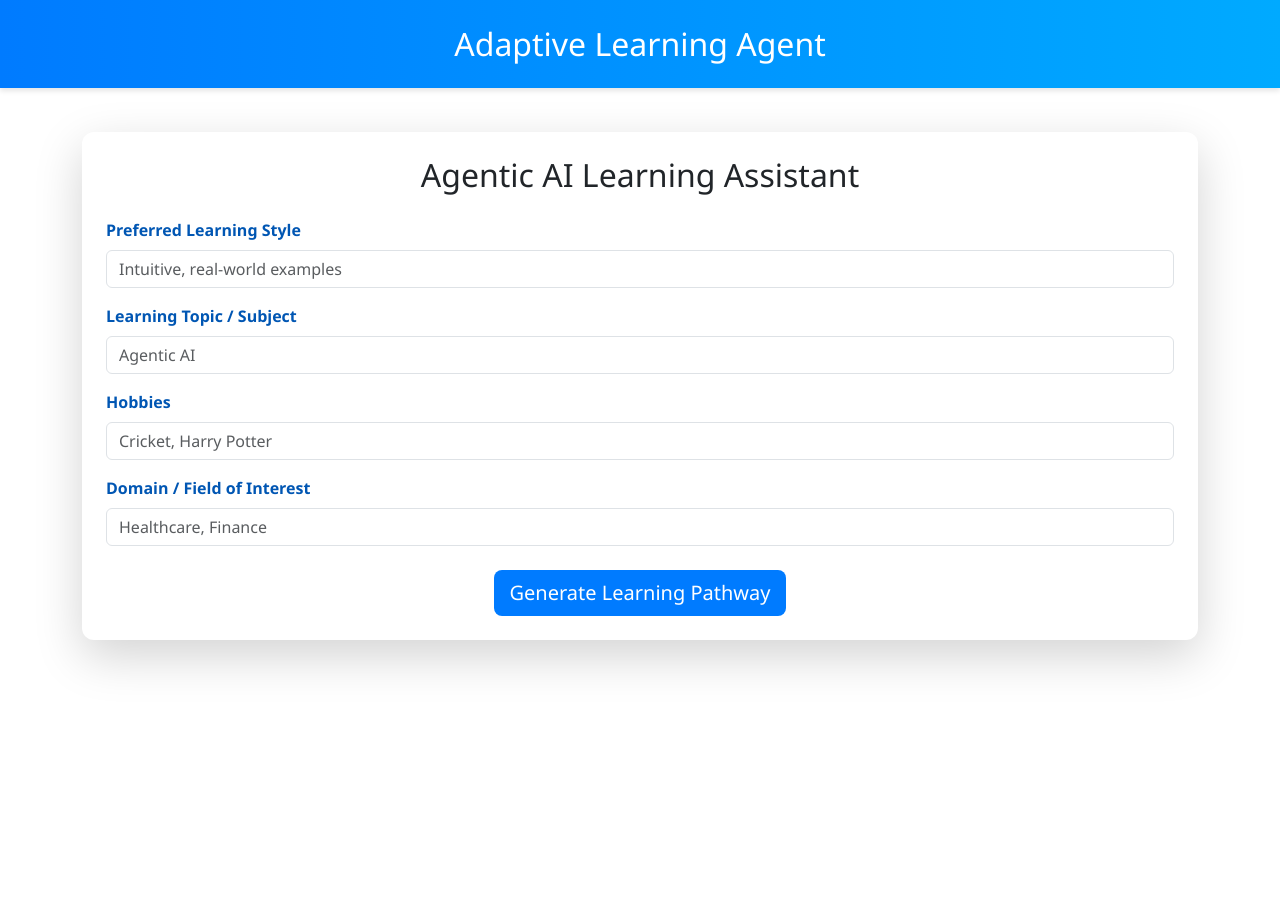
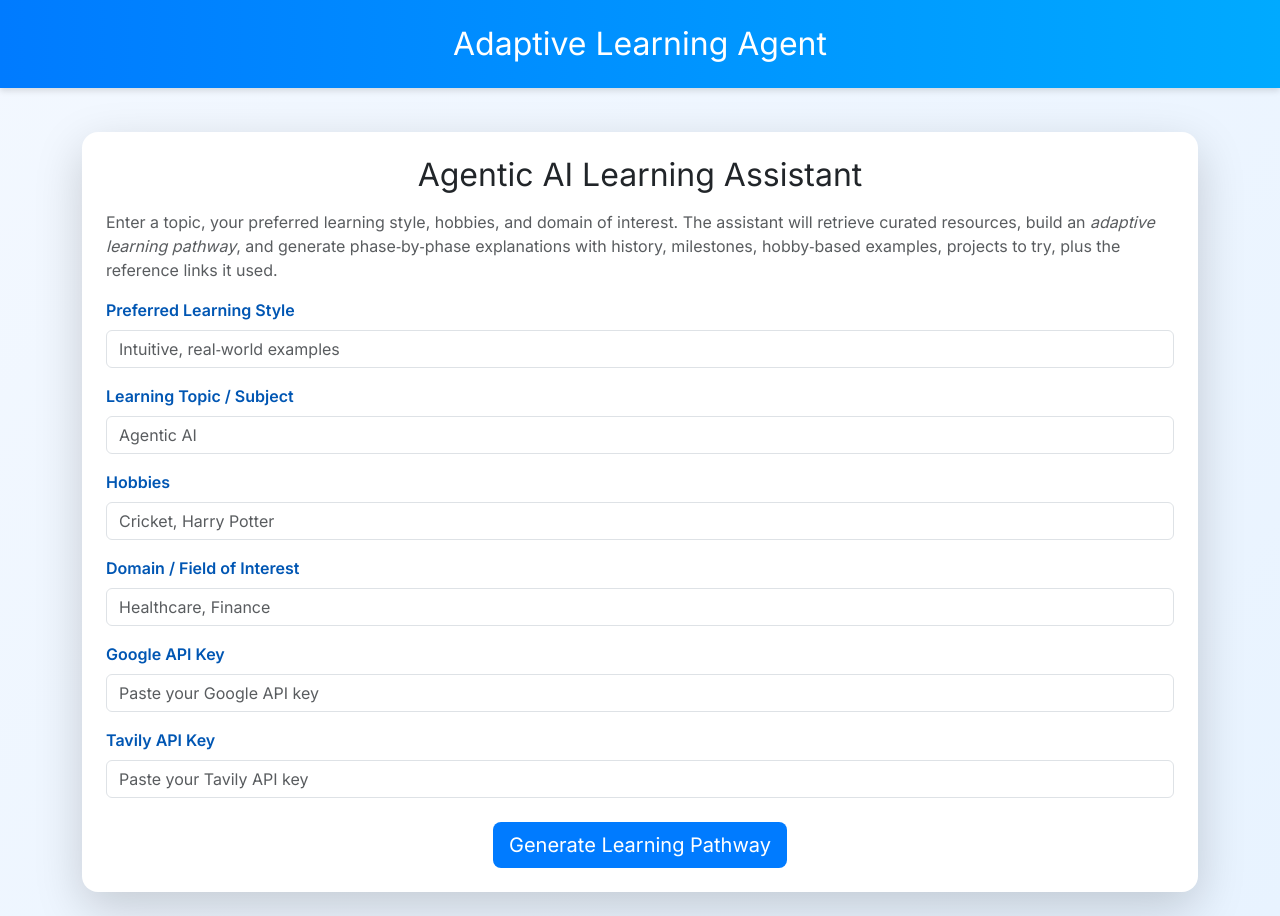
Before and after one commit to snikhil17/Agentic-AI-2025, a Flask app: page / in a window 1280 px wide. Before the commit the page ends 669 px from the top, so only its background shows below. Run offline with Flask 3, Linux system fonts and the light colour scheme.

Commit message:
updated code for user-input-api

```diff
--- a/kickstart-learning-using-agents/app.py
+++ b/kickstart-learning-using-agents/app.py
@@ -10,7 +10,9 @@ def index():
             "learning_style": request.form.get("learning_style"),
             "progress": request.form.get("progress"),
             "hobby": request.form.get("hobby"),
-            "domain": request.form.get("domain")
+            "domain": request.form.get("domain"),
+            "google_api_key": request.form.get("google_api_key"),
+            "tavily_api_key": request.form.get("tavily_api_key")
         }
         result = adaptive_learning_agent.invoke(student_profile)
         return render_template("result.html", result=result)
--- a/kickstart-learning-using-agents/model_provider.py
+++ b/kickstart-learning-using-agents/model_provider.py
@@ -6,6 +6,8 @@ from langchain_google_genai import ChatGoogleGenerativeAI
 load_dotenv()
 
 # Retrieve the Gemini API key from the environment
-gemini_api_key = os.getenv("GEMINI_API_KEY")
+# gemini_api_key = os.getenv("GOOGLE_API_KEY ")
 
-model = ChatGoogleGenerativeAI(model="gemini-2.0-flash", api_key=gemini_api_key)
+model = ChatGoogleGenerativeAI(model="gemini-2.0-flash",
+                            #    api_key=gemini_api_key
+                            )
--- a/kickstart-learning-using-agents/retrieval.py
+++ b/kickstart-learning-using-agents/retrieval.py
@@ -7,7 +7,7 @@ from langchain.retrievers.tavily_search_api import TavilySearchAPIRetriever
 load_dotenv()
 
 # Retrieve the Tavily API key from the environment
-tavily_api_key = os.getenv("TAVILY_API_KEY")
+# tavily_api_key = os.getenv("TAVILY_API_KEY")
 
 
 @task
@@ -26,7 +26,9 @@ def perform_retrieval(student_profile: dict) -> dict:
         "learning_style": student_profile.get("learning_style") + f" with respect to {student_profile.get('progress')}"
     }
 
-    retriever = TavilySearchAPIRetriever(k=5)
+    # retriever = TavilySearchAPIRetriever(k=5)
+    retriever = TavilySearchAPIRetriever(k=5,
+                                         api_key=student_profile.get("tavily_api_key"))
     all_docs = []
     all_links = []
 
--- a/kickstart-learning-using-agents/templates/base.html
+++ b/kickstart-learning-using-agents/templates/base.html
@@ -5,76 +5,57 @@
   <meta name="viewport" content="width=device-width, initial-scale=1">
   <title>Adaptive Learning Agent</title>
 
-  <!-- Bootstrap CSS -->
+  <!-- Google Font + Bootstrap -->
+  <link href="https://fonts.googleapis.com/css2?family=Inter:wght@400;600;700&display=swap" rel="stylesheet">
   <link href="https://cdn.jsdelivr.net/npm/bootstrap@5.3.0/dist/css/bootstrap.min.css" rel="stylesheet">
   <link rel="stylesheet" href="https://cdn.jsdelivr.net/npm/bootstrap-icons/font/bootstrap-icons.css">
 
   <style>
-    body {
-      background-color: #ffffff;
-      font-family: 'Segoe UI', sans-serif;
+    :root {
+      --brand-start:#007bff;
+      --brand-end:#00aaff;
     }
 
-    .header {
-      background: linear-gradient(90deg, #007bff, #00aaff);
-      color: #ffffff;
-      padding: 20px;
-      text-align: center;
-      font-size: 2rem;
-      margin-bottom: 20px;
-      box-shadow: 0 3px 5px rgba(0,0,0,0.1);
+    body{
+      /* new soft gradient */
+      min-height:100vh;
+      background:linear-gradient(135deg,#f3f8ff 0%,#e8f3ff 100%);
+      font-family:'Inter', 'Segoe UI', sans-serif;
     }
 
-    .card {
-      border-radius: 12px;
-      border: none;
-      box-shadow: 0 6px 10px rgba(0,0,0,0.08);
+    .header{
+      background:linear-gradient(90deg,var(--brand-start),var(--brand-end));
+      color:#fff;
+      padding:20px;
+      text-align:center;
+      font-size:2rem;
+      margin-bottom:20px;
+      box-shadow:0 3px 6px rgba(0,0,0,.12);
     }
 
-    .form-label {
-      font-weight: 600;
-      color: #0056b3;
+    .card{
+      border:none;
+      border-radius:16px;
+      box-shadow:0 8px 16px rgba(0,0,0,.06);
     }
 
-    .btn-primary {
-      background-color: #007bff;
-      border: none;
+    .form-label{font-weight:600;color:#0056b3;}
+    .btn-primary{
+      background:var(--brand-start);
+      border:none;
+      transition:transform .15s ease;
     }
-
-    .btn-primary:hover {
-      background-color: #0056b3;
-    }
-
-    .chat-container {
-      display: flex;
-      flex-direction: column;
-      gap: 1.5rem;
-    }
-
-    .chat-bubble {
-      background-color: #ffffff;
-      border-radius: 12px;
-      padding: 20px 25px;
-      box-shadow: 0 4px 8px rgba(0, 0, 0, 0.05);
-    }
-
-    .markdown-body {
-      font-size: 1rem;
-      line-height: 1.7;
-      color: #333;
-    }
-
-    .markdown-body h1, .markdown-body h2 {
-      color: #007bff;
+    .btn-primary:hover{
+      background:#0056b3;
+      transform:translateY(-2px);
     }
   </style>
 </head>
-
 <body>
   <div class="header">Adaptive Learning Agent</div>
   {% block content %}{% endblock %}
 
-  <!-- Bootstrap JS -->
+  <!-- Bootstrap JS + Marked -->
   <script src="https://cdn.jsdelivr.net/npm/bootstrap@5.3.0/dist/js/bootstrap.bundle.min.js"></script>
   <script src="https://cdn.jsdelivr.net/npm/marked/marked.min.js"></script>
 </body>
--- a/kickstart-learning-using-agents/templates/index.html
+++ b/kickstart-learning-using-agents/templates/index.html
@@ -1,92 +1,103 @@
 {% extends "base.html" %}
-
 {% block content %}
 <div class="container py-4">
   <div class="card shadow-lg p-4">
-    <h2 class="text-center mb-4">Agentic AI Learning Assistant</h2>
+    <h2 class="text-center mb-3">Agentic AI Learning Assistant</h2>
+
+    <!-- NEW: short project blurb -->
+    <p class="text-muted">
+      Enter a topic, your preferred learning style, hobbies, and domain of interest.
+      The assistant will retrieve curated resources, build an <em>adaptive learning pathway</em>,
+      and generate phase‑by‑phase explanations with history, milestones, hobby‑based examples,
+      projects to try, plus the reference links it used.
+    </p>
+
     <form id="learningForm" method="POST">
       <div class="mb-3">
         <label class="form-label">Preferred Learning Style</label>
-        <input type="text" class="form-control" name="learning_style" placeholder="Intuitive, real-world examples" required>
+        <input type="text" class="form-control" name="learning_style"
+               placeholder="Intuitive, real‑world examples" required>
       </div>
 
       <div class="mb-3">
         <label class="form-label">Learning Topic / Subject</label>
-        <input type="text" class="form-control" name="progress" placeholder="Agentic AI" required>
+        <input type="text" class="form-control" name="progress"
+               placeholder="Agentic AI" required>
       </div>
 
       <div class="mb-3">
         <label class="form-label">Hobbies</label>
-        <input type="text" class="form-control" name="hobby" placeholder="Cricket, Harry Potter" required>
+        <input type="text" class="form-control" name="hobby"
+               placeholder="Cricket, Harry Potter" required>
+      </div>
+
+      <div class="mb-3">
+        <label class="form-label">Domain / Field of Interest</label>
+        <input type="text" class="form-control" name="domain"
+               placeholder="Healthcare, Finance" required>
+      </div>
+
+      <!-- NEW: API‑key inputs (plain text, can switch to type=password if desired) -->
+      <div class="mb-3">
+        <label class="form-label">Google API Key</label>
+        <input type="text" class="form-control" name="google_api_key"
+               placeholder="Paste your Google API key" required>
       </div>
 
       <div class="mb-4">
-        <label class="form-label">Domain / Field of Interest</label>
-        <input type="text" class="form-control" name="domain" placeholder="Healthcare, Finance" required>
+        <label class="form-label">Tavily API Key</label>
+        <input type="text" class="form-control" name="tavily_api_key"
+               placeholder="Paste your Tavily API key" required>
       </div>
 
       <div class="text-center">
-        <button type="submit" class="btn btn-primary btn-lg">Generate Learning Pathway</button>
+        <button type="submit" class="btn btn-primary btn-lg">
+          Generate Learning Pathway
+        </button>
       </div>
     </form>
   </div>
 </div>
 
-<!-- Loading Modal -->
+<!-- Loading Modal (unchanged) -->
 <div class="modal fade" id="loadingModal" tabindex="-1" aria-hidden="true">
   <div class="modal-dialog modal-dialog-centered">
     <div class="modal-content p-4 text-center">
       <div class="spinner-border text-primary mb-3" role="status"></div>
       <h5 id="modalStatus">Initializing...</h5>
       <div class="progress mt-3">
-        <div id="progressBar" class="progress-bar progress-bar-striped progress-bar-animated"
-             role="progressbar" style="width: 0%"></div>
+        <div id="progressBar"
+             class="progress-bar progress-bar-striped progress-bar-animated"
+             role="progressbar" style="width:0%"></div>
       </div>
     </div>
   </div>
 </div>
 
 <script>
-document.getElementById("learningForm").addEventListener("submit", function(e) {
+document.getElementById("learningForm").addEventListener("submit", function(e){
   e.preventDefault();
-
-  let modal = new bootstrap.Modal(document.getElementById('loadingModal'), {
-    backdrop: 'static',
-    keyboard: false
-  });
+  const modal   = new bootstrap.Modal(document.getElementById('loadingModal'),
+                                      {backdrop:'static', keyboard:false});
   modal.show();
 
-  const updateProgress = (percent, message) => {
-    document.getElementById('progressBar').style.width = percent + '%';
-    document.getElementById('modalStatus').innerText = message;
+  const updateProgress=(p,m)=>{
+    document.getElementById('progressBar').style.width=p+'%';
+    document.getElementById('modalStatus').innerText=m;
   };
 
-  updateProgress(10, "Starting retrieval...");
+  updateProgress(10,"Starting retrieval…");
+  const formData=new FormData(e.target);
 
-  const formData = new FormData(e.target);
-
-  fetch("/", {
-    method: "POST",
-    body: formData
-  })
-  .then(response => {
-    updateProgress(50, "Retrieving Context...");
-    return response.text();
-  })
-  .then(html => {
-    updateProgress(80, "Generating Plan...");
-    setTimeout(() => {
-      updateProgress(100, "Finalizing...");
-      setTimeout(() => {
-        document.open();
-        document.write(html);
-        document.close();
-      }, 500);
-    }, 1000);
-  })
-  .catch(() => {
-    updateProgress(100, "An error occurred!");
-  });
+  fetch("/",{method:"POST",body:formData})
+    .then(r=>{updateProgress(50,"Retrieving context…");return r.text();})
+    .then(html=>{
+      updateProgress(80,"Generating plan…");
+      setTimeout(()=>{updateProgress(100,"Finalizing…");
+        setTimeout(()=>{document.open();document.write(html);document.close();},500);
+      },1000);
+    })
+    .catch(()=>updateProgress(100,"An error occurred!"));
 });
 </script>
 {% endblock %}
```
Also changed, not shown: kickstart-learning-using-agents/explanation.py (+6 -3 lines), kickstart-learning-using-agents/planning.py (+6 -3 lines), kickstart-learning-using-agents/templates/base copy.html (added, +81 -0 lines), kickstart-learning-using-agents/templates/index copy.html (added, +92 -0 lines).
